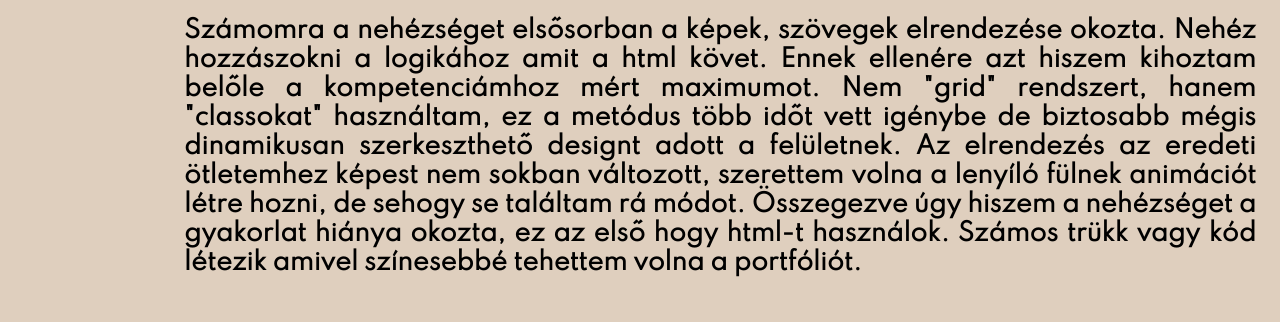
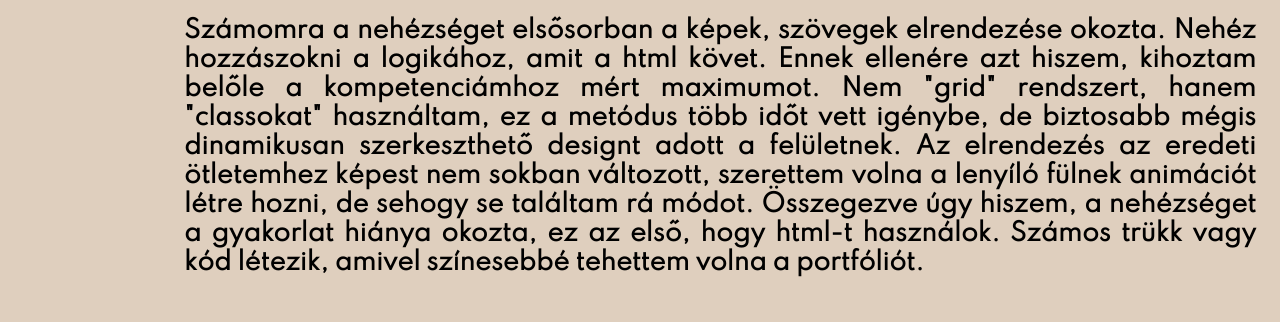
Before and after one commit to WD4500/stieber_balazs_portfolio, a plain HTML site: page dokumentacio.html in a window 1280 px wide. Shown: the part 161-483 px from the top of the page. Drawn offline with Linux system fonts and the light colour scheme.

Commit message:
Update dokumentacio.html

```diff
--- a/dokumentacio.html
+++ b/dokumentacio.html
@@ -39,7 +39,7 @@
 		<main>
 			<div class="bekezdes_5">
 				<h1>Nehézségek:</h1><br>
-				<h2>Számomra a nehézséget elsősorban a képek, szövegek elrendezése okozta. Nehéz hozzászokni a logikához amit a html követ. Ennek ellenére azt hiszem kihoztam belőle a kompetenciámhoz mért maximumot. Nem "grid" rendszert, hanem "classokat" használtam, ez a metódus több időt vett igénybe de biztosabb mégis dinamikusan szerkeszthető designt adott a felületnek. Az elrendezés az eredeti ötletemhez képest nem sokban változott, szerettem volna a lenyíló fülnek animációt létre hozni, de sehogy se találtam rá módot. Összegezve úgy hiszem a nehézséget a gyakorlat hiánya okozta, ez az első hogy html-t használok. Számos trükk vagy kód létezik amivel színesebbé tehettem volna a portfóliót.</h2>
+				<h2>Számomra a nehézséget elsősorban a képek, szövegek elrendezése okozta. Nehéz hozzászokni a logikához, amit a html követ. Ennek ellenére azt hiszem, kihoztam belőle a kompetenciámhoz mért maximumot. Nem "grid" rendszert, hanem "classokat" használtam, ez a metódus több időt vett igénybe, de biztosabb mégis dinamikusan szerkeszthető designt adott a felületnek. Az elrendezés az eredeti ötletemhez képest nem sokban változott, szerettem volna a lenyíló fülnek animációt létre hozni, de sehogy se találtam rá módot. Összegezve úgy hiszem, a nehézséget a gyakorlat hiánya okozta, ez az első, hogy html-t használok. Számos trükk vagy kód létezik, amivel színesebbé tehettem volna a portfóliót.</h2>
 			</div>
 			<div class="bekezdes_4">
 				<h1>Felhasznált webhelyek:</h1><br>
```
